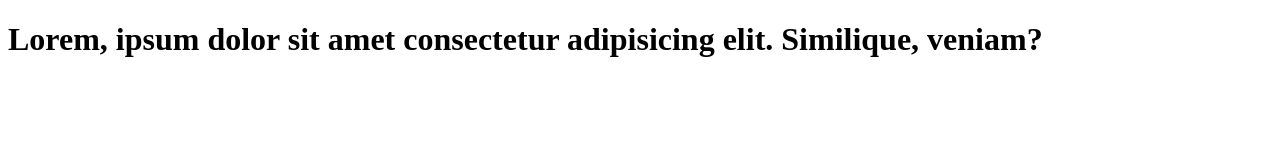
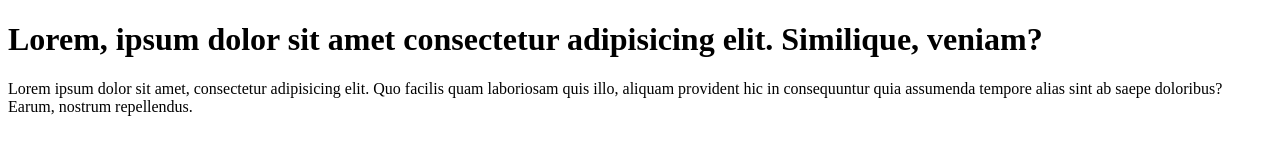
Before and after one commit to sahebwagh/Learn-git, a plain HTML site: page index.html in a window 1280 px wide. Drawn offline with Linux system fonts and the light colour scheme.

Commit message:
Add paragraph to code

```diff
--- a/index.html
+++ b/index.html
@@ -7,5 +7,6 @@
 </head>
 <body>
     <h1>Lorem, ipsum dolor sit amet consectetur adipisicing elit. Similique, veniam?</h1>
+    <p>Lorem ipsum dolor sit amet, consectetur adipisicing elit. Quo facilis quam laboriosam quis illo, aliquam provident hic in consequuntur quia assumenda tempore alias sint ab saepe doloribus? Earum, nostrum repellendus.</p>
 </body>
 </html>
```
